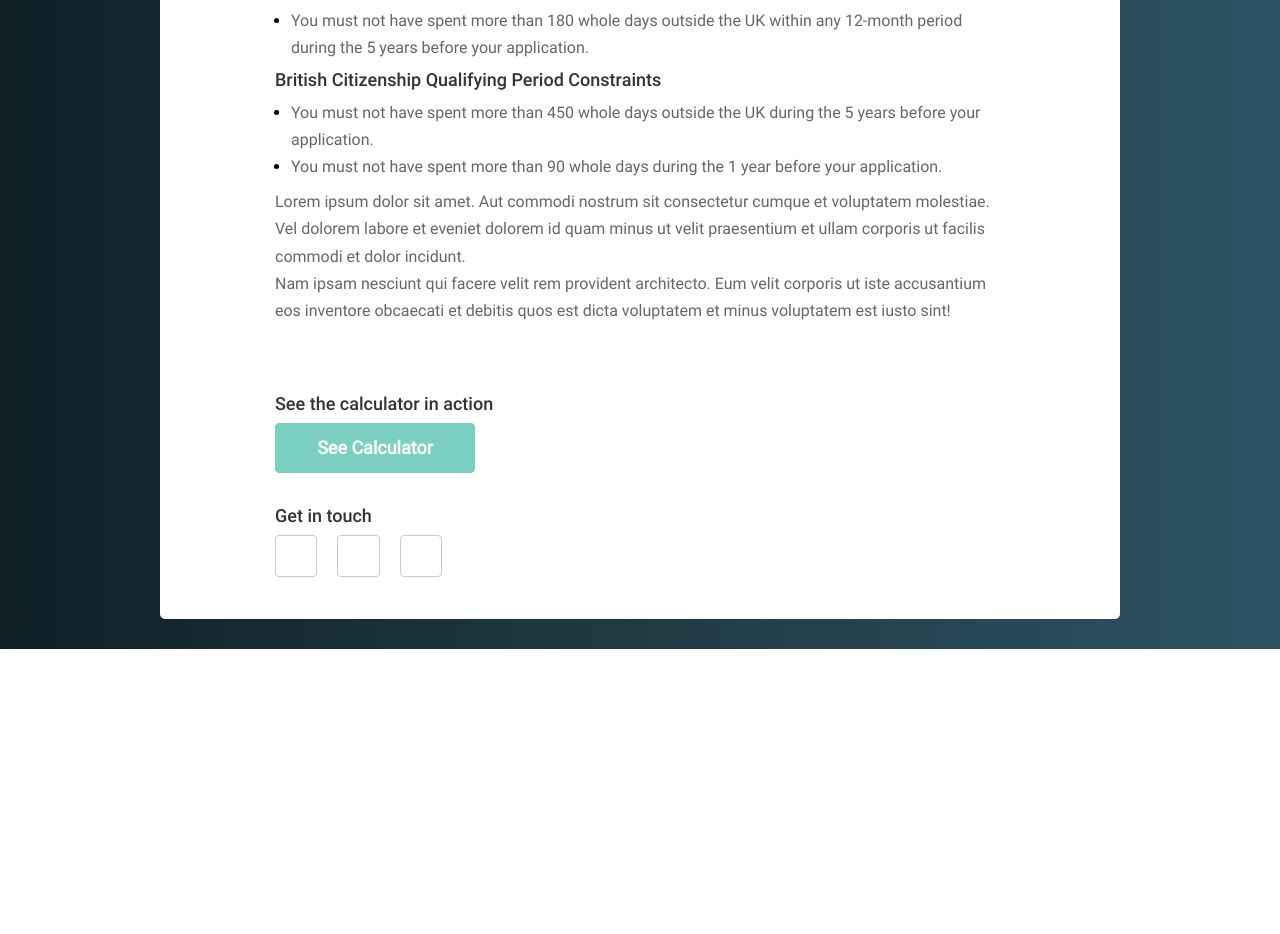
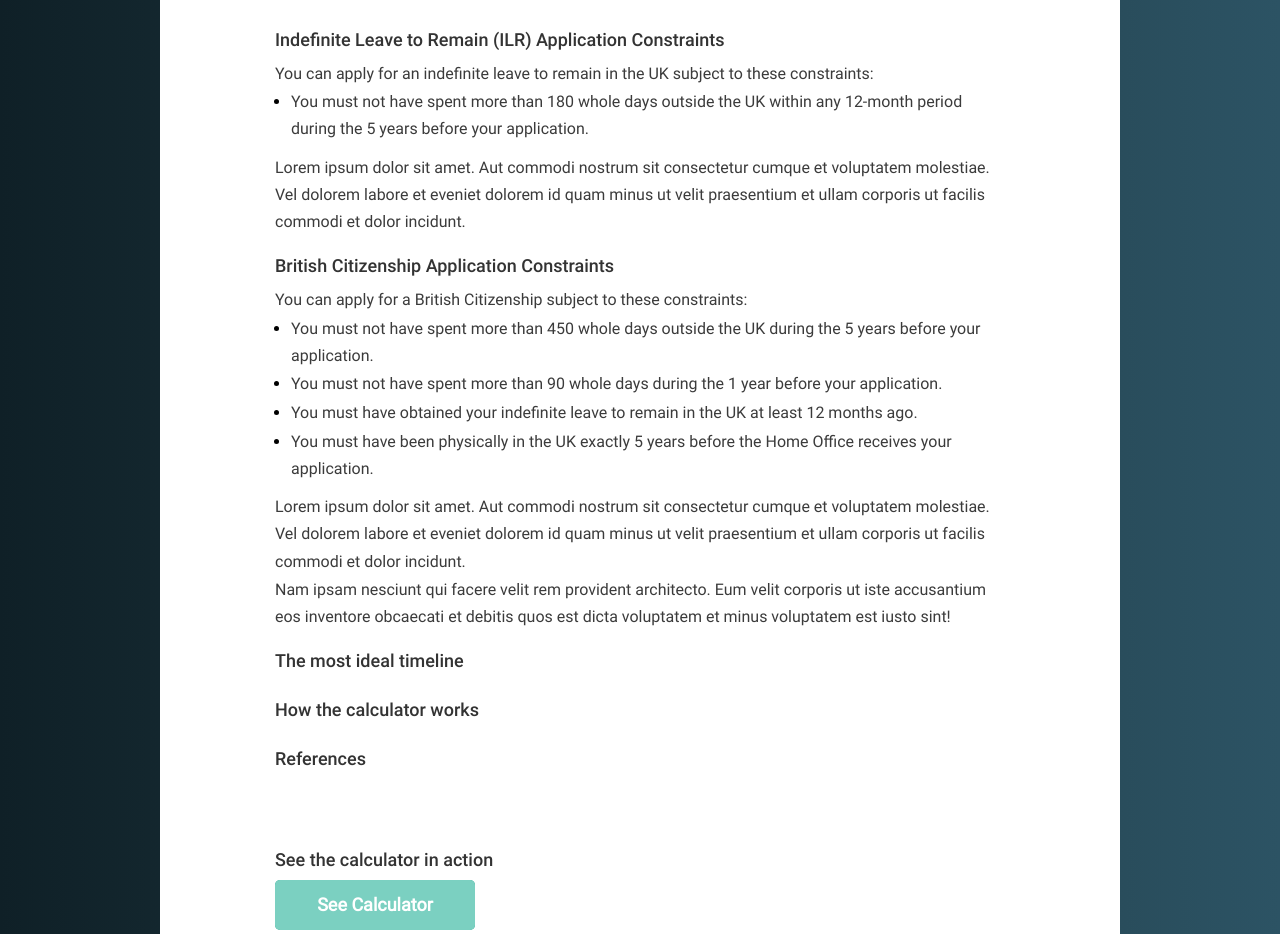
Before and after one commit to nghugo/bno_checker, a website: page info.html in a window 1280 px wide. Shown: the part 151-1085 px from the top of the page. Before the commit the page ends 800 px from the top, so only its background shows below. Drawn offline with nearby package versions, Linux system fonts and the light colour scheme.

Commit message:
add text to info page

```diff
--- a/assets/main.css
+++ b/assets/main.css
@@ -31,7 +31,7 @@ a {
   font-family: Roboto-Regular;
   font-size: 16px;
   line-height: 1.7;
-  color: #666;
+  color: #3b3b3b;
   margin: 0;
   transition: all 0.4s;
   -webkit-transition: all 0.4s;
@@ -56,8 +56,9 @@ p {
   font-family: Roboto-Regular;
   font-size: 16px;
   line-height: 1.7;
-  color: #666;
-  margin: 0;
+  color: #3b3b3b;
+  margin-top: 1.5px;
+  margin-bottom: 1.5px;
 }
 
 /* ul,
@@ -65,7 +66,7 @@ li {
   margin: 0;
   list-style-type: none;
 } */
-ul {
+ol, ul {
   padding-left: 1em;
   padding-bottom: 0.5em;
 }
@@ -166,7 +167,7 @@ button.addminus img{
   vertical-align: middle;
 }
 div.addminus-button-group {
-  margin-bottom: 35px;
+  margin-bottom: 1em;
 }
 
 button.add{background-color: #4CAF50}
@@ -234,6 +235,7 @@ iframe {
   color: #333;
   line-height: 1.2;
   text-align: left;
+  padding-top: 32px;
   padding-bottom: 32px;
 }
 .subtitle {
@@ -245,6 +247,7 @@ iframe {
   line-height: 1.2;
   text-align: left;
   padding-bottom: 8px;
+  padding-top: 1em;
 }
 .subsubtitle {
   display: block;
@@ -260,7 +263,7 @@ iframe {
   width: 100%;
   position: relative;
   background-color: transparent;
-  margin-bottom: 35px;
+  margin-bottom: 1em;
 }
 .rs1-wrap-input {
   width: calc((100% - 30px) / 2);
@@ -378,6 +381,8 @@ textarea.input {
 #form #submitsection {
   width:100%;
   text-align:center;
+  padding-top: 18px;
+  padding-bottom: 18px;
 }
 #form #submit-button {
   padding: 10px;
@@ -500,7 +505,7 @@ ul.icons {
 
 ul.icons li {
   display: inline-block;
-  padding: 1em 0 0 1em;
+  padding: 1em 0 0 0.5em;
 }
 
 #footer {
--- a/info.html
+++ b/info.html
@@ -16,21 +16,49 @@
       <div class="wrap">
         <div id="content">
           <h1 class="title">Explained: ILR and Citizenship (BNO 5+1) Validity</h1>
+
           <p class="subtitle">
-            Indefinite Leave to Remain Qualifying Period Constraints
+            Indefinite Leave to Remain (ILR) Application Constraints
           </p>
+          <p>You can apply for an indefinite leave to remain in the UK subject to these constraints:</p>
           <ul>
             <li><p>You must not have spent more than 180 whole days outside the UK within any 12-month period during the 5 years before your application.</p></li>
           </ul>
+          <p>Lorem ipsum dolor sit amet. Aut commodi nostrum sit consectetur cumque et voluptatem molestiae. Vel dolorem labore et eveniet dolorem id quam minus ut velit praesentium et ullam corporis ut facilis commodi et dolor incidunt.</p>
           <p class="subtitle">
-            British Citizenship Qualifying Period Constraints
+            British Citizenship Application Constraints
           </p>
+          <p>You can apply for a British Citizenship subject to these constraints:</p>
           <ul>
             <li><p>You must not have spent more than 450 whole days outside the UK during the 5 years before your application.</p></li>
             <li><p>You must not have spent more than 90 whole days during the 1 year before your application.</p></li>
+            <li><p>You must have obtained your indefinite leave to remain in the UK at least 12 months ago.</p></li>
+            <li><p>You must have been physically in the UK exactly 5 years before the Home Office receives your application.</p></li>
           </ul>
           <p>Lorem ipsum dolor sit amet. Aut commodi nostrum sit consectetur cumque et voluptatem molestiae. Vel dolorem labore et eveniet dolorem id quam minus ut velit praesentium et ullam corporis ut facilis commodi et dolor incidunt.</p>
           <p>Nam ipsam nesciunt qui facere velit rem provident architecto. Eum velit corporis ut iste accusantium eos inventore obcaecati et debitis quos est dicta voluptatem et minus voluptatem est iusto sint!</p>
+
+          <p class="subtitle">
+            The most ideal timeline
+          </p>
+
+          <p class="subtitle">
+            How the calculator works
+          </p>
+
+          <p class="subtitle">
+            References
+          </p>
+
+
+
+
+
+
+
+
+
+
         </div>
 
         <div id="footer">
```
